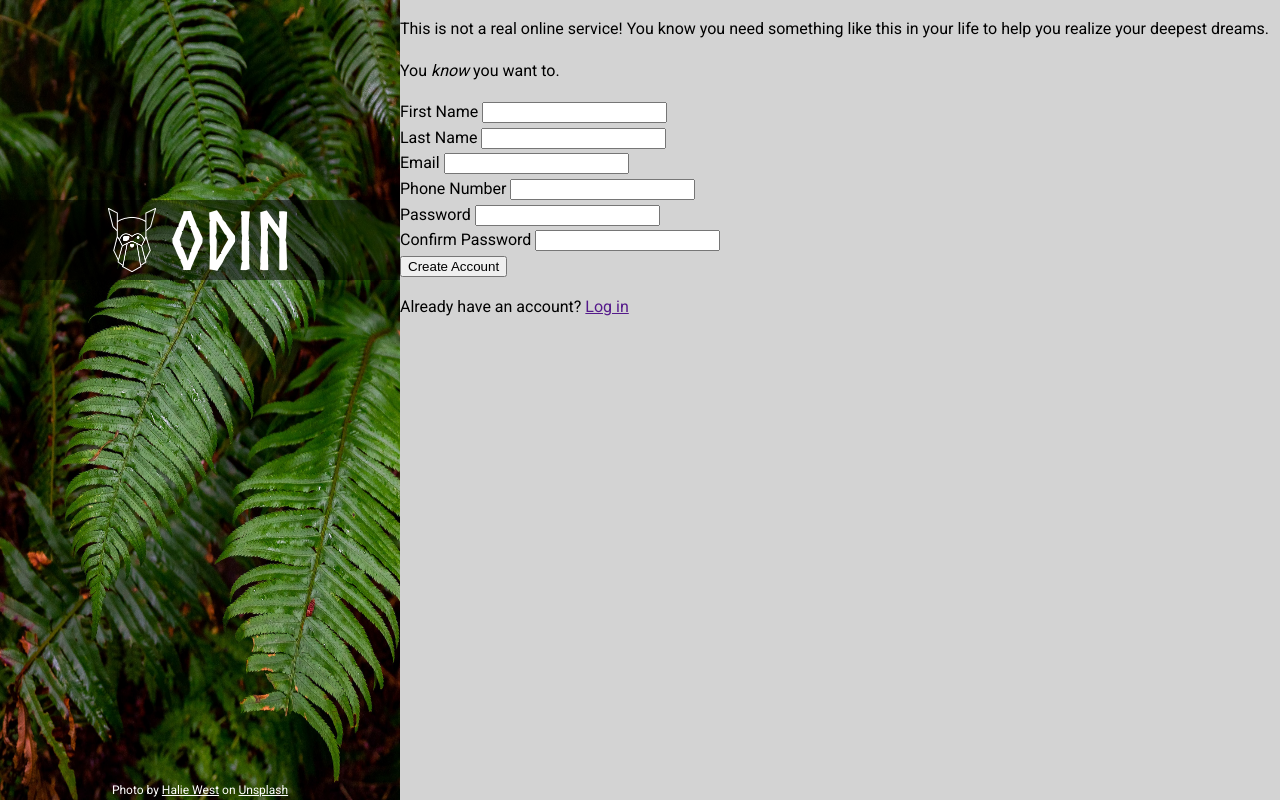
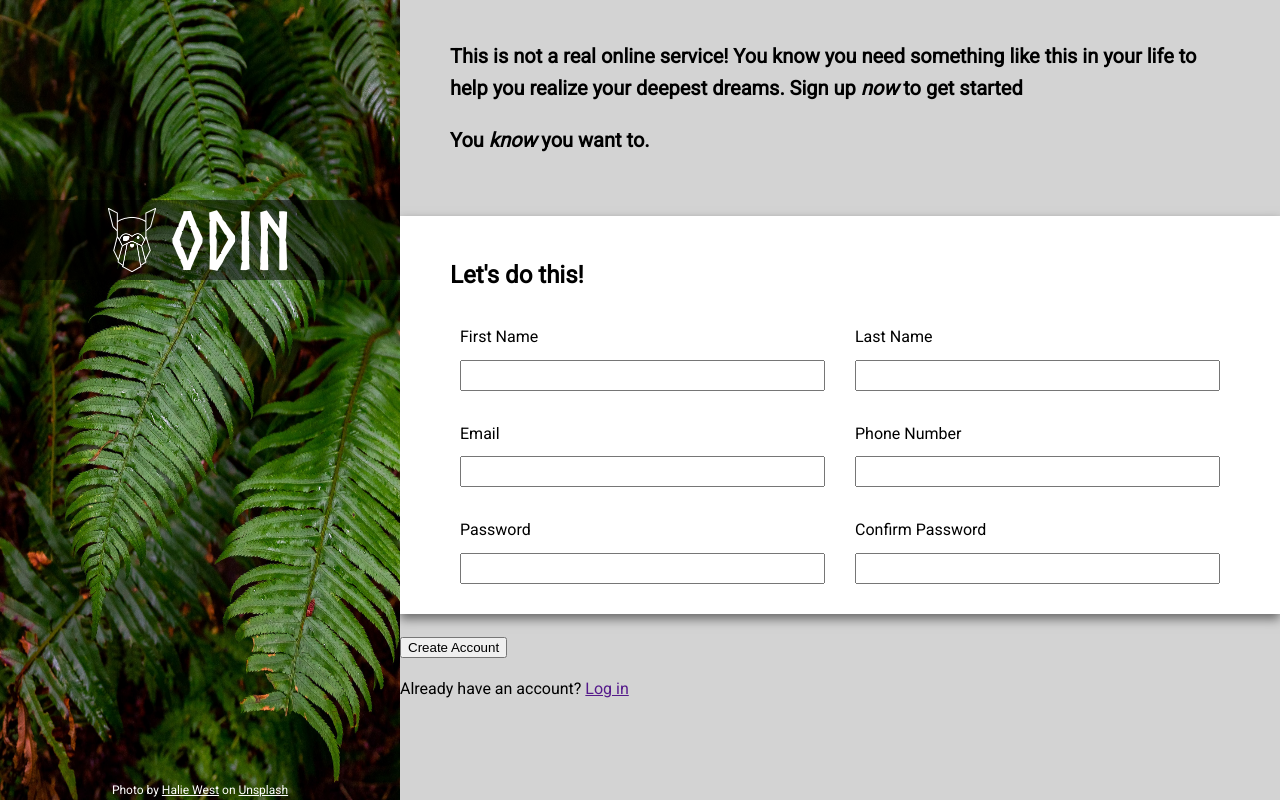
Before and after one commit to JKPearce/Sign-up-Form, a plain HTML site: page index.html in a window 1280 px wide. Drawn offline with Linux system fonts and the light colour scheme.

Commit message:
Fix layout styling for the form section

```diff
--- a/index.html
+++ b/index.html
@@ -22,10 +22,11 @@
         </div>
         <div class="form-wrapper">
             <div class="form-header">
-                <p>This is not a real online service! You know you need something like this in your life to help you realize your deepest dreams.</p>
+                <p>This is not a real online service! You know you need something like this in your life to help you realize your deepest dreams. Sign up <em>now</em> to get started</p>
                 <p>You <em>know</em> you want to.</p>
             </div>
             <div class="form-fields">
+                <h2>Let's do this!</h2>
                 <form action="#" method="post">
                     <div>
                         <label for="first_name">First Name</label>
--- a/style.css
+++ b/style.css
@@ -2,6 +2,10 @@
 @font-face {
     font-family: norseBold;
     src: url(./fonts/Norse-Bold.otf);
+}
+
+:root{
+    --leaf-green: #E5E7EB;
 }
 
 body{
@@ -67,3 +71,46 @@ body{
     width: 100%;
     height: 100%;
 }
+
+.form-wrapper{
+    display: flex;
+    flex-direction: column;
+    gap: 20px;
+    max-width: 100%;
+    min-width: 60vh;
+}
+
+.form-header{
+    padding: 20px 50px;
+    font-weight: bold;
+    font-size: 1.25rem;
+}
+
+.form-fields{
+    padding: 20px 50px;
+    background-color: white;
+    box-shadow: 0px 5px 10px rgba(0, 0, 0, 0.5);
+
+}
+
+.form-fields > form{
+    display: flex;
+    flex-direction: row;
+    flex-wrap: wrap;
+    gap:10px;
+    flex: 100%;
+    width: 100%;
+}
+
+.form-fields > form > div {
+    display: flex;
+    flex-direction: column;
+    flex: 40%;
+    gap:10px;
+    padding: 10px;
+}
+
+.form-fields > form > div > input{
+    height: 25px;
+
+}
```
